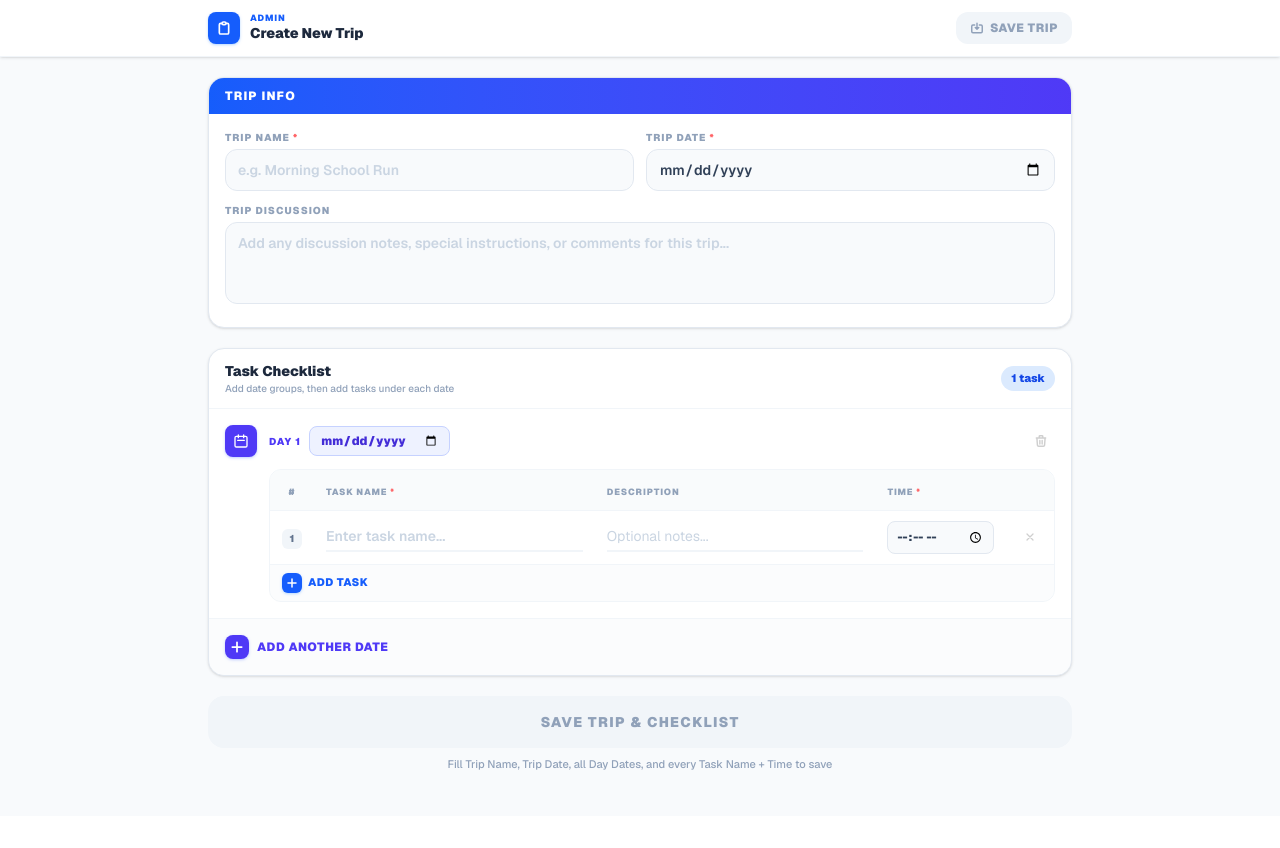
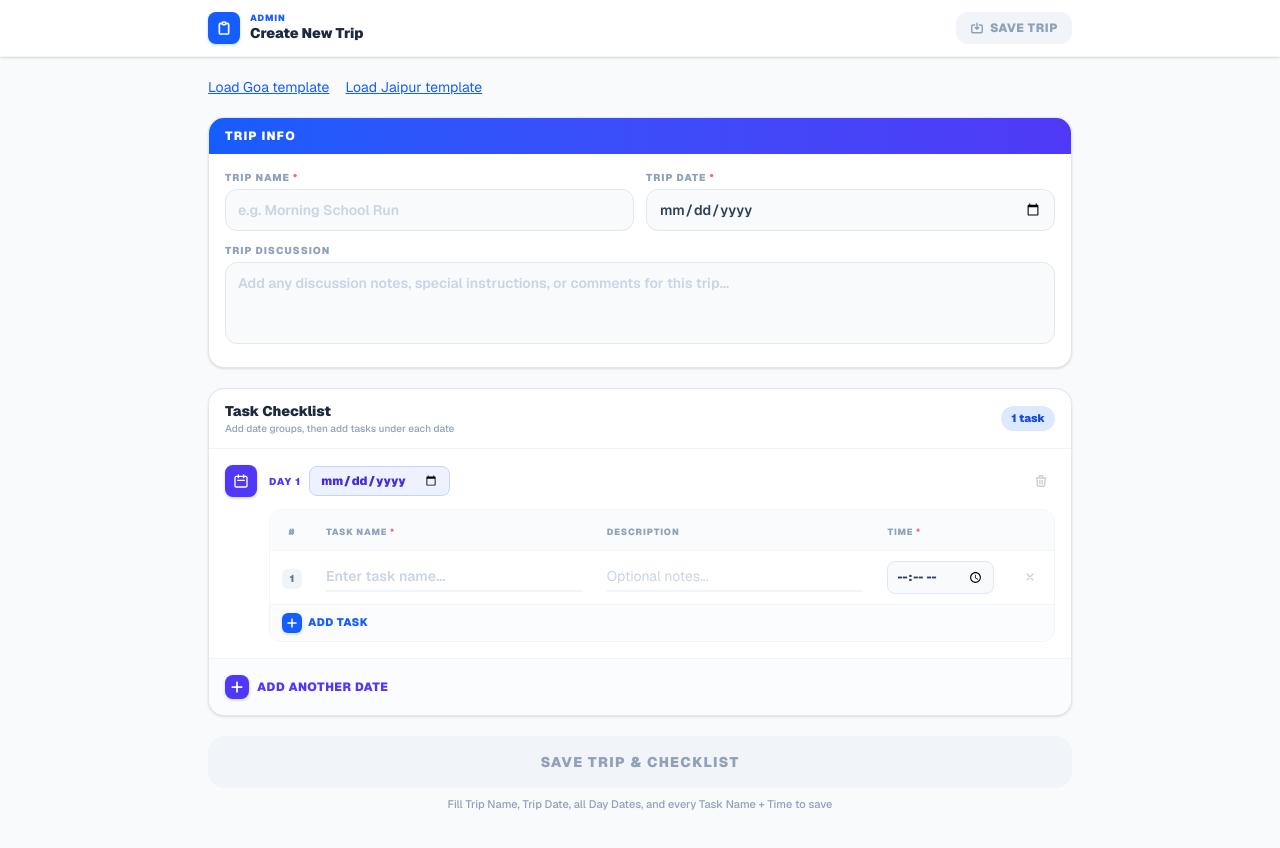
Before and after one commit to saurabhkuriyal/Checkpoint, a Next.js app: page /create_trip in a window 1280 px wide. Shown: the top 848 px of the page. Before the commit the page ends 816 px from the top, so only its background shows below. Built offline with nearby package versions, Linux system fonts and the light colour scheme.

Commit message:
adding prefill

```diff
--- a/app/create_trip/page.tsx
+++ b/app/create_trip/page.tsx
@@ -2,6 +2,7 @@
 
 import axios from "axios";
 import { useState } from "react";
+import { templatesById } from "../../public/sampleData";
 
 interface TaskRow {
     id: string;
@@ -38,6 +39,15 @@ export default function page() {
     const [groups, setGroups] = useState<DateGroup[]>([emptyGroup()]);
     const [saving, setSaving] = useState(false);
     const [saved, setSaved] = useState(false);
+
+    const loadExample = (key: string) => {
+        const tpl = templatesById[key];
+        if (!tpl) return;
+        setTripName(tpl.tripName);
+        setTripDate(tpl.tripDate);
+        setTripDiscussion(tpl.tripDiscussion);
+        setGroups(tpl.groups);
+    };
 
     /* ── Group helpers ── */
     const addGroup = () => setGroups((p) => [...p, emptyGroup()]);
@@ -163,6 +173,23 @@ export default function page() {
             </header>
 
             <main className="max-w-4xl mx-auto px-4 py-5 space-y-5">
+
+
+                {/* ──??? Template loader (demo) ── */}
+                <div className="flex gap-4">
+                    <button
+                        onClick={() => loadExample("goa")}
+                        className="text-sm text-blue-600 underline"
+                    >
+                        Load Goa template
+                    </button>
+                    <button
+                        onClick={() => loadExample("jaipur")}
+                        className="text-sm text-blue-600 underline"
+                    >
+                        Load Jaipur template
+                    </button>
+                </div>
 
                 {/* ── Trip Info ── */}
                 <section className="bg-white rounded-2xl border border-slate-200 shadow-sm overflow-hidden">
@@ -427,6 +454,7 @@ export default function page() {
                             Fill Trip Name, Trip Date, all Day Dates, and every Task Name + Time to save
                         </p>
                     )}
+
                 </div>
 
             </main>
--- /dev/null
+++ b/public/sampleData.ts
@@ -0,0 +1,72 @@
+// sampleData.ts
+// contains predefined trip templates that can be loaded into the form
+
+// simple id generator copied from page.tsx; not exported elsewhere
+const generateId = () => Math.random().toString(36).substr(2, 9);
+
+export interface TaskRow {
+    id: string;
+    name: string;
+    description: string;
+    time: string;
+}
+
+export interface DateGroup {
+    groupId: string;
+    date: string;
+    tasks: TaskRow[];
+}
+
+export interface TripTemplate {
+    tripName: string;
+    tripDate: string;
+    tripDiscussion: string;
+    groups: DateGroup[];
+}
+
+export const templatesById: Record<string, TripTemplate> = {
+    goa: {
+        tripName: "Goa getaway",
+        tripDate: "2026-03-01",
+        tripDiscussion: "This is a two-day sample trip to Goa.",
+        groups: [
+            {
+                groupId: generateId(),
+                date: "2026-03-01",
+                tasks: [
+                    { id: generateId(), name: "Arrive at hotel", description: "Check-in and rest", time: "14:00" },
+                    { id: generateId(), name: "Beach walk", description: "Evening stroll", time: "18:00" },
+                ],
+            },
+            {
+                groupId: generateId(),
+                date: "2026-03-02",
+                tasks: [
+                    { id: generateId(), name: "Morning yoga", description: "On the beach", time: "07:00" },
+                    { id: generateId(), name: "City tour", description: "Local sights", time: "10:00" },
+                ],
+            },
+        ],
+    },
+    jaipur: {
+        tripName: "Jaipur excursion",
+        tripDate: "2026-04-10",
+        tripDiscussion: "A three-day cultural tour in Jaipur.",
+        groups: [
+            {
+                groupId: generateId(),
+                date: "2026-04-10",
+                tasks: [
+                    { id: generateId(), name: "Visit Amber Fort", description: "Morning visit", time: "09:00" },
+                ],
+            },
+            {
+                groupId: generateId(),
+                date: "2026-04-11",
+                tasks: [
+                    { id: generateId(), name: "City Palace", description: "Explore palace", time: "11:00" },
+                ],
+            },
+        ],
+    },
+};
```
